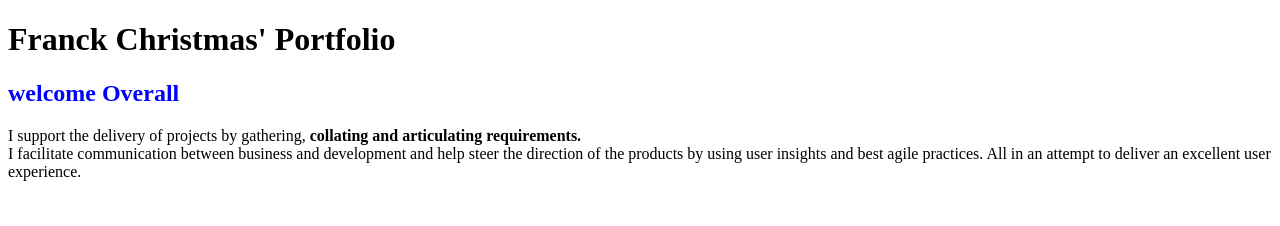
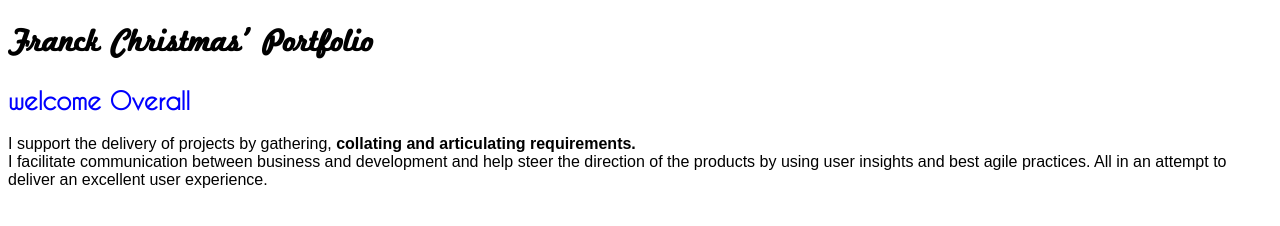
Before and after one commit to FranckChristmas/Portfolio, a plain HTML site: page index.html in a window 1280 px wide. Drawn offline with Linux system fonts and the light colour scheme.

Commit message:
last commit from Paris

```diff
--- a/style.css
+++ b/style.css
@@ -4,3 +4,26 @@
     color: blue;
     font-size: 1.5em ;
 }
+
+@font-face{
+    font-family: 'MarketingScript';
+
+    src:    url('MarketingScript.ttf');
+}
+@font-face{
+    font-family: 'CaviarDreams';
+    src:    url('CaviarDreams.ttf');
+
+}
+
+h1{
+    font-family: 'MarketingScript', Arial, sans-serif;     /* mettre plusieurs familles de polices permet au navigateur de tester laquelle il a, dans l'ordre donné*/
+
+}
+*
+{
+    font-family: Arial, Helvetica, sans-serif;
+}
+h2{
+    font-family: 'CaviarDreams', Arial, Helvetica, sans-serif;
+}
```
Also changed, not shown: CaviarDreams.ttf (added), HelveticaNeueLTPro-Roman.otf (added), MarketingScript.ttf (added).
